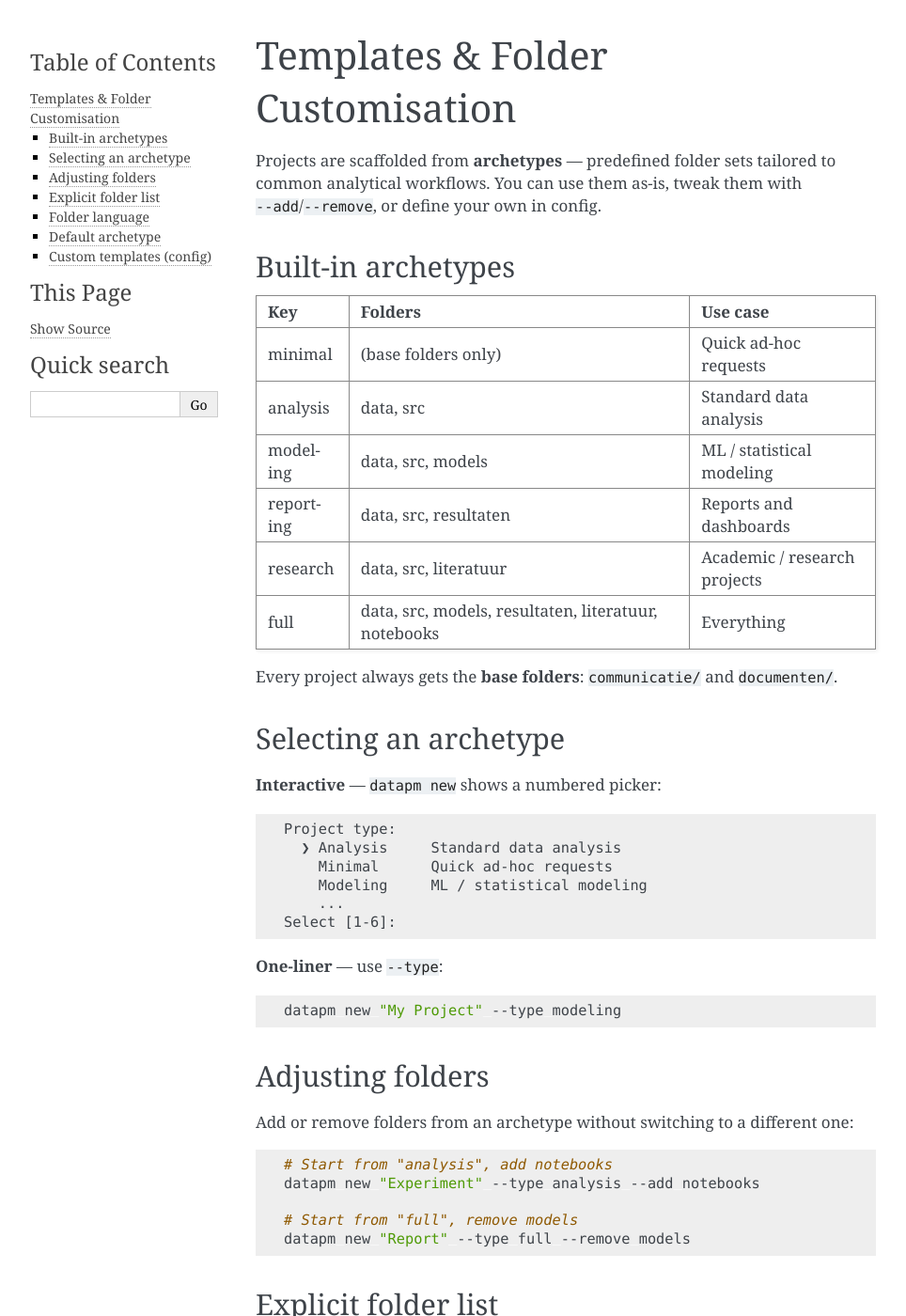
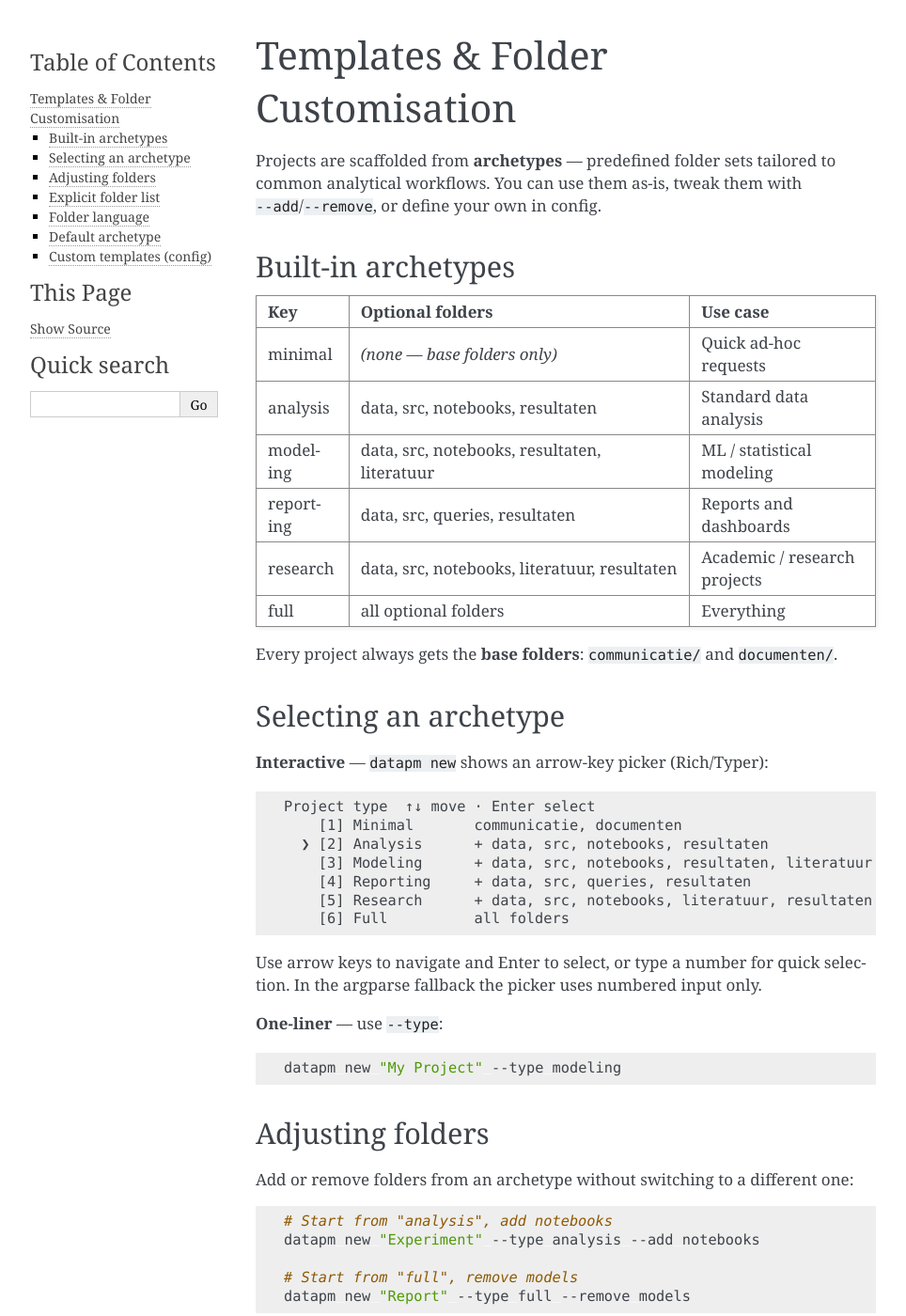
Before and after one commit to wiskas1000/data-project-manager, a Sphinx documentation site: the page built from docs/usage/templates.rst, in a window 1280 px wide and 1400 px high. Shown: the whole window at 94% size, without its empty margins (148-1112 px from the left). Built offline with Sphinx 7.4.7, drawn with Linux system fonts in a browser that asks for light colours.

Commit message:
docs: update UX docs for arrow-key pickers and folder-exists error
- FOLDER-SELECTION-DESIGN.md: update status to Implemented, rewrite
  Section 4.1 with arrow-key controls, add confirmation countdown
  step, document duplicate folder error behaviour
- usage/cli.rst: add interactive controls table and folder-exists note
- usage/templates.rst: fix archetype table (was outdated), update
  interactive picker example to show arrow-key UX
- usage/quickstart.rst: mention arrow-key navigation and countdown
- usage/faq.rst: add "folder already exists" FAQ entry

Co-Authored-By: Claude Opus 4.6 <noreply@anthropic.com>

```diff
--- a/docs/usage/quickstart.rst
+++ b/docs/usage/quickstart.rst
@@ -37,11 +37,15 @@ directory or add additional roots.
 Create your first project
 -------------------------
 
-**Interactive mode** — Typer prompts for every field:
+**Interactive mode** — arrow-key pickers for archetype and folders:
 
 .. code-block:: bash
 
    datapm new
+
+Use ↑↓ to navigate, Enter to select, Space to toggle folders.  A
+3-second confirmation countdown lets you review your selection (Enter
+to skip, Esc to abort).
 
 **One-liner** — skip the prompts:
 
--- a/docs/usage/templates.rst
+++ b/docs/usage/templates.rst
@@ -13,25 +13,25 @@ Built-in archetypes
    :widths: 15 55 30
 
    * - Key
-     - Folders
+     - Optional folders
      - Use case
    * - minimal
-     - (base folders only)
+     - *(none — base folders only)*
      - Quick ad-hoc requests
    * - analysis
-     - data, src
+     - data, src, notebooks, resultaten
      - Standard data analysis
    * - modeling
-     - data, src, models
+     - data, src, notebooks, resultaten, literatuur
      - ML / statistical modeling
    * - reporting
-     - data, src, resultaten
+     - data, src, queries, resultaten
      - Reports and dashboards
    * - research
-     - data, src, literatuur
+     - data, src, notebooks, literatuur, resultaten
      - Academic / research projects
    * - full
-     - data, src, models, resultaten, literatuur, notebooks
+     - all optional folders
      - Everything
 
 Every project always gets the **base folders**: ``communicatie/`` and
@@ -40,16 +40,21 @@ Every project always gets the **base folders**: ``communicatie/`` and
 Selecting an archetype
 ----------------------
 
-**Interactive** — ``datapm new`` shows a numbered picker:
+**Interactive** — ``datapm new`` shows an arrow-key picker (Rich/Typer):
 
 .. code-block:: text
 
-   Project type:
-     ❯ Analysis     Standard data analysis
-       Minimal      Quick ad-hoc requests
-       Modeling     ML / statistical modeling
-       ...
-   Select [1-6]:
+   Project type  ↑↓ move · Enter select
+       [1] Minimal       communicatie, documenten
+     ❯ [2] Analysis      + data, src, notebooks, resultaten
+       [3] Modeling      + data, src, notebooks, resultaten, literatuur
+       [4] Reporting     + data, src, queries, resultaten
+       [5] Research      + data, src, notebooks, literatuur, resultaten
+       [6] Full          all folders
+
+Use arrow keys to navigate and Enter to select, or type a number for
+quick selection.  In the argparse fallback the picker uses numbered
+input only.
 
 **One-liner** — use ``--type``:
 
```
Also changed, not shown: docs/FOLDER-SELECTION-DESIGN.md (+54 -23 lines), docs/usage/cli.rst (+19 -0 lines), docs/usage/faq.rst (+9 -0 lines).
